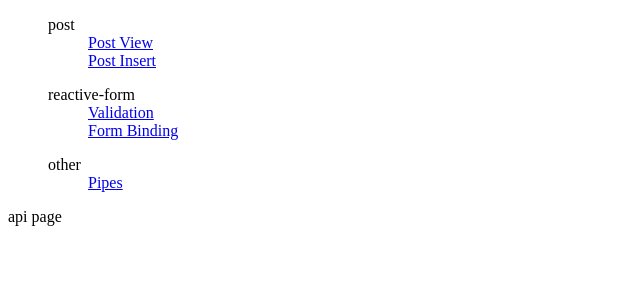
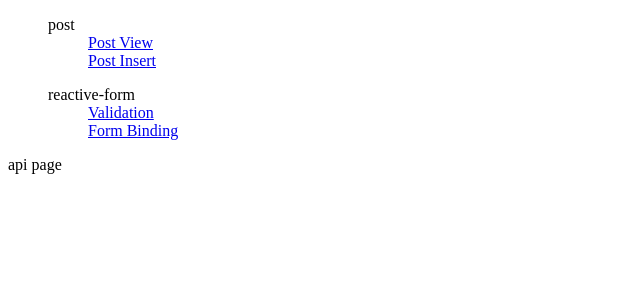
Before and after one commit to SaiWannaAung1/angular-lab, an Angular app: page / in a window 1280 px wide. Shown: the top 300 px of the page, without its empty margins (0-640 px from the left). Built offline with nearby package versions, Linux system fonts and the light colour scheme.

Commit message:
Revert "pipes imp"
This reverts commit ba1e4c6d27e3bf81d9c7ce5a6c35f8408a148ea1.

```diff
--- a/src/app/app.routes.ts
+++ b/src/app/app.routes.ts
@@ -4,7 +4,6 @@ import {PostComponent} from './components/post/post.component';
 import {ViewPostComponent} from './components/post/view-post/view-post.component';
 import {InsertPostComponent} from './components/post/insert-post/insert-post.component';
 import {ReactiveFormComponent} from './components/reactive-form/reactive-form.component';
-import {PipesComponent} from './pipes/pipes.component';
 
 
 
@@ -20,5 +19,4 @@ export const routes: Routes = [
   },
   {path: 'reactiveForm-vald', component: ReactiveFormComponent},
   {path: 'post', component: AppComponent},
-  {path: 'pipes', component: PipesComponent},
 ];
--- a/src/app/menu/menu.component.html
+++ b/src/app/menu/menu.component.html
@@ -9,7 +9,3 @@
   <ol><a routerLink ="/reactiveForm-vald">Validation</a></ol>
   <ol><a routerLink ="/form-binding">Form Binding</a></ol>
 </ul>
-<ul>
-  other
-  <ol><a routerLink ="/pipes">Pipes</a></ol>
-</ul>
--- a/src/app/pipes/pipes.component.html
+++ b/src/app/pipes/pipes.component.html
@@ -1,6 +1 @@
 <p>pipes works!</p>
-<p>In Angular, a Pipe is a way to transform data in templates. Pipes allow you to format data directly in the HTML view without modifying the component class logic. </p>
-{{ 0.25 | percent }}
-{{ 'hello' | uppercase }}
-{{ 1234.5 | currency:'USD' }}
-{{ [1,2,3,4,5] | slice:1:4 }}
```
Also changed, not shown: src/app/pipes/pipes.component.ts (+1 -7 lines).
